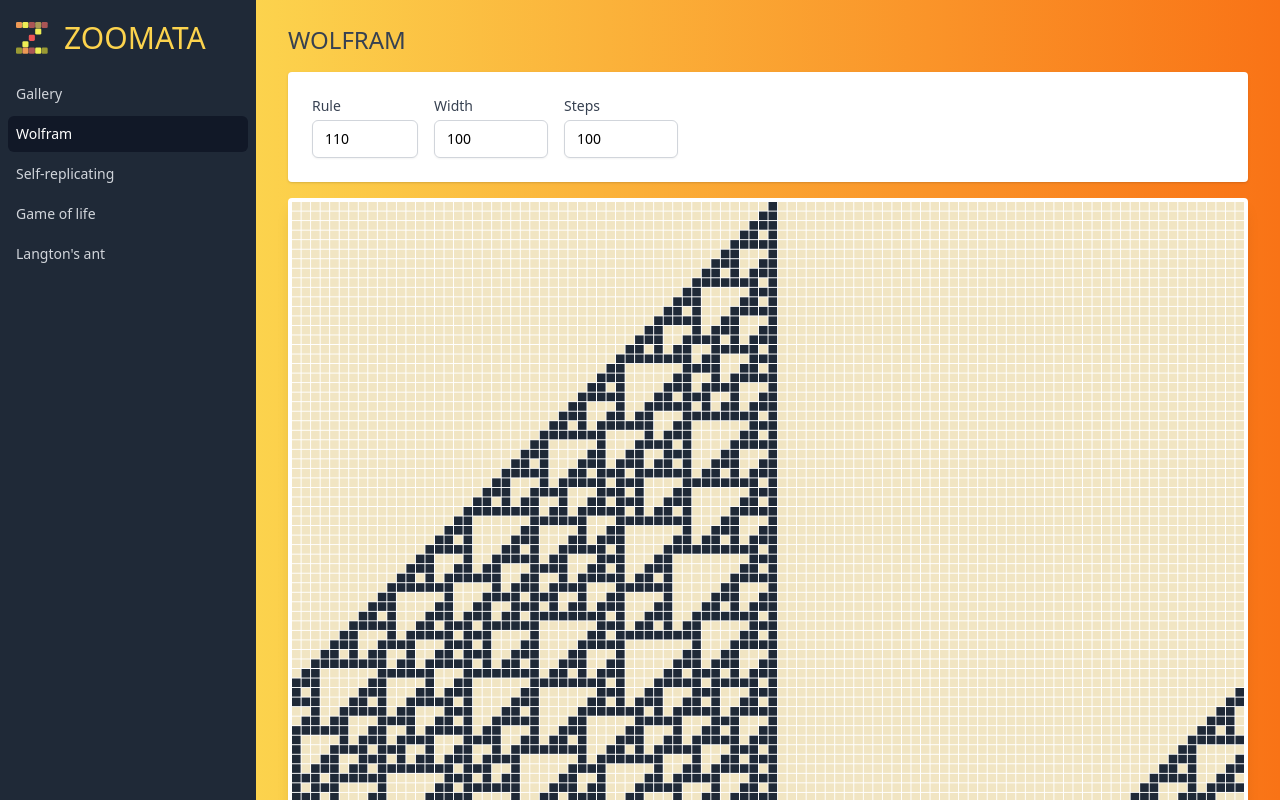
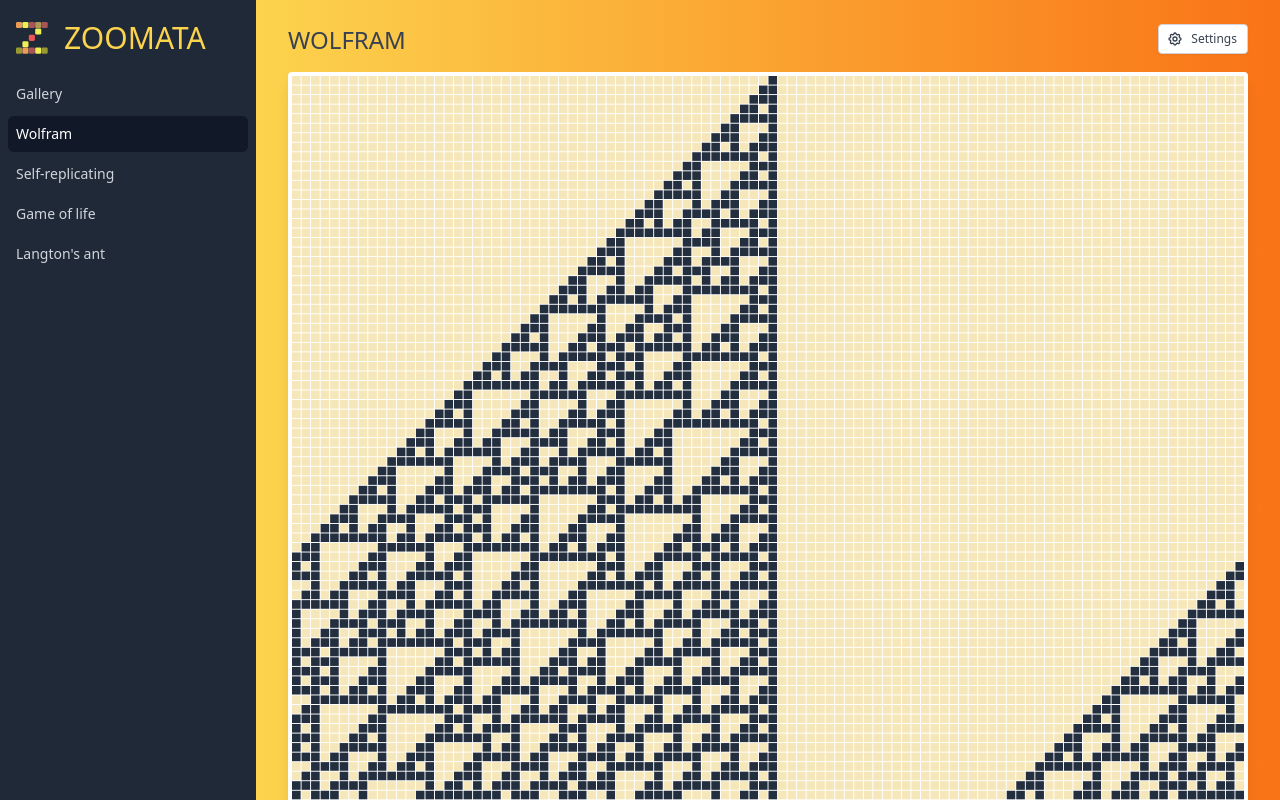
Before and after one commit to undo76/zoomata, a Next.js app: page /wolfram in a window 1280 px wide. Built offline with nearby package versions, Linux system fonts and the light colour scheme; a web font is replaced by a local one.

Commit message:
Add Settings to Wolfram

```diff
--- a/components/WolframAutomata.tsx
+++ b/components/WolframAutomata.tsx
@@ -16,7 +16,7 @@ export const WolframAutomata: React.FC<WolframAutomataProps> = ({
   width,
   steps,
   editable = false,
-  colorMapping = ["#f1e5c3", "rgb(31, 41, 55)"],
+  colorMapping = ["#f6e7ba", "rgb(35,46,62)"],
 }) => {
   const world = computeSteps(rule, width, steps);
   const fillStyleFn = useCallback(
@@ -48,13 +48,21 @@ function computeSteps(rule: number, width: number, steps: number): Grid2dWorld {
   });
 }
 
+function wolfram1dNeighborhood([x, y]: Cell2d): Cell2d[] {
+  return [
+    [x - 1, y - 1],
+    [x, y - 1],
+    [x + 1, y - 1],
+  ];
+}
+
 function wolframRule(ruleNumber: number): Rule2d {
-  return (world: Grid2dWorld, [x, y]: Cell2d) => {
-    if (y === 0) return world.getCellState([x, y]);
+  return (world: Grid2dWorld, cell: Cell2d) => {
+    if (cell[1] === 0) return world.getCellState(cell);
     else {
-      const left = world.getCellState([x - 1, y - 1]);
-      const center = world.getCellState([x, y - 1]);
-      const right = world.getCellState([x + 1, y - 1]);
+      const [left, center, right] = wolfram1dNeighborhood(cell).map((n) =>
+        world.getCellState(n)
+      );
       const bitMask = 1 << ((left << 2) + (center << 1) + right);
       return +((ruleNumber & bitMask) > 0);
     }
--- a/components/WolframAutomataForm.tsx
+++ b/components/WolframAutomataForm.tsx
@@ -1,5 +1,5 @@
 import { InputField } from "./InputField";
-import React, { useRef } from "react";
+import React from "react";
 
 interface FormState {
   rule: number;
@@ -17,8 +17,8 @@ export const WolframAutomataForm: React.FC<WolframAutomataFormProps> = ({
   setState,
 }) => {
   return (
-    <div className="mb-4 bg-white overflow-hidden shadow rounded">
-      <div className="flex px-4 py-5 sm:p-6 space-x-4">
+    <div className="flex flex-col space-y-4">
+      <div className="w-24">
         <InputField label="Rule" name="rule">
           <input
             type="number"
@@ -34,6 +34,8 @@ export const WolframAutomataForm: React.FC<WolframAutomataFormProps> = ({
             }
           />
         </InputField>
+      </div>
+      <div className="flex space-x-2 items-center">
         <InputField label="Width" name="width">
           <input
             type="number"
--- a/libs/grid2d-world.ts
+++ b/libs/grid2d-world.ts
@@ -50,12 +50,18 @@ export class Grid2dWorld {
 
   next(): Grid2dWorld {
     const nextWorld = this.clear(true);
+    for (let cell of this.iterate()) {
+      nextWorld.setCellState(cell, this.rule(this, cell));
+    }
+    return nextWorld;
+  }
+
+  *iterate(): Generator<Cell2d> {
     for (let x = 0; x < this.width; x++) {
       for (let y = 0; y < this.height; y++) {
-        nextWorld.setCellState([x, y], this.rule(this, [x, y]));
+        yield [x, y];
       }
     }
-    return nextWorld;
   }
 
   getCellState(cell: Cell2d): number {
--- a/pages/langton-ant.tsx
+++ b/pages/langton-ant.tsx
@@ -23,7 +23,7 @@ function decodeState(state: State): [AntState, CellState] {
   return [state >> 1, state & 1];
 }
 
-function turn(antState: AntState, cellState: CellState) {
+function turn(antState: AntState, cellState: CellState): AntState {
   switch (antState) {
     case AntState.NONE:
       return AntState.NONE;
@@ -43,21 +43,20 @@ export function langtonAntRule(world: Grid2dWorld, cell: Cell2d): State {
   const [antState, cellState] = decodeState(state);
   switch (antState) {
     case AntState.NONE:
-      const [n, w, e, s] = vonNeumannNeighborhood(cell)
-        .map((n) => decodeState(world.getCellState(n)))
-        .map((d) => turn(...d));
+      const nbs = vonNeumannNeighborhood(cell).map((n) =>
+        turn(...decodeState(world.getCellState(n)))
+      );
+      const [n, w, e, s] = nbs;
       if (
         n === AntState.SOUTH ||
         e === AntState.WEST ||
         s === AntState.NORTH ||
         w === AntState.EAST
       ) {
-        return encodeState(
-          [n, e, s, w].find((s) => s !== AntState.NONE)!,
-          cellState
-        );
+        return encodeState(nbs.find((s) => s !== AntState.NONE)!, cellState);
+      } else {
+        return state;
       }
-      return state;
     default:
       return encodeState(AntState.NONE, cellState ^ 1);
   }
--- a/pages/wolfram.tsx
+++ b/pages/wolfram.tsx
@@ -1,7 +1,10 @@
 import { WolframAutomata } from "../components/WolframAutomata";
 import { PageLayout } from "../components/PageLayout";
-import { useState } from "react";
+import React, { useState } from "react";
 import { WolframAutomataForm } from "../components/WolframAutomataForm";
+import { SettingsPanel } from "../components/SettingsPanel";
+import { Button } from "../components/Button";
+import { CogIcon } from "@heroicons/react/outline";
 
 export default function Wolfram() {
   let [state, setState] = useState({
@@ -10,13 +13,26 @@ export default function Wolfram() {
     steps: 100,
   });
   const { rule, width, steps } = state;
+  const [settingsOpen, setSettingsOpen] = useState(false);
   return (
-    <PageLayout title="Wolfram">
-      <WolframAutomataForm state={state} setState={setState} />
-
+    <PageLayout
+      title="Wolfram"
+      actions={
+        <Button onClick={() => setSettingsOpen(true)} icon={CogIcon}>
+          <span className="hidden sm:block">Settings</span>
+        </Button>
+      }
+    >
       <div className="rounded overflow-hidden p-1 shadow-lg bg-white">
         <WolframAutomata rule={rule} width={width} steps={steps} />
       </div>
+      <SettingsPanel
+        title="Settings"
+        open={settingsOpen}
+        setOpen={setSettingsOpen}
+      >
+        <WolframAutomataForm state={state} setState={setState} />
+      </SettingsPanel>
     </PageLayout>
   );
 }
```
